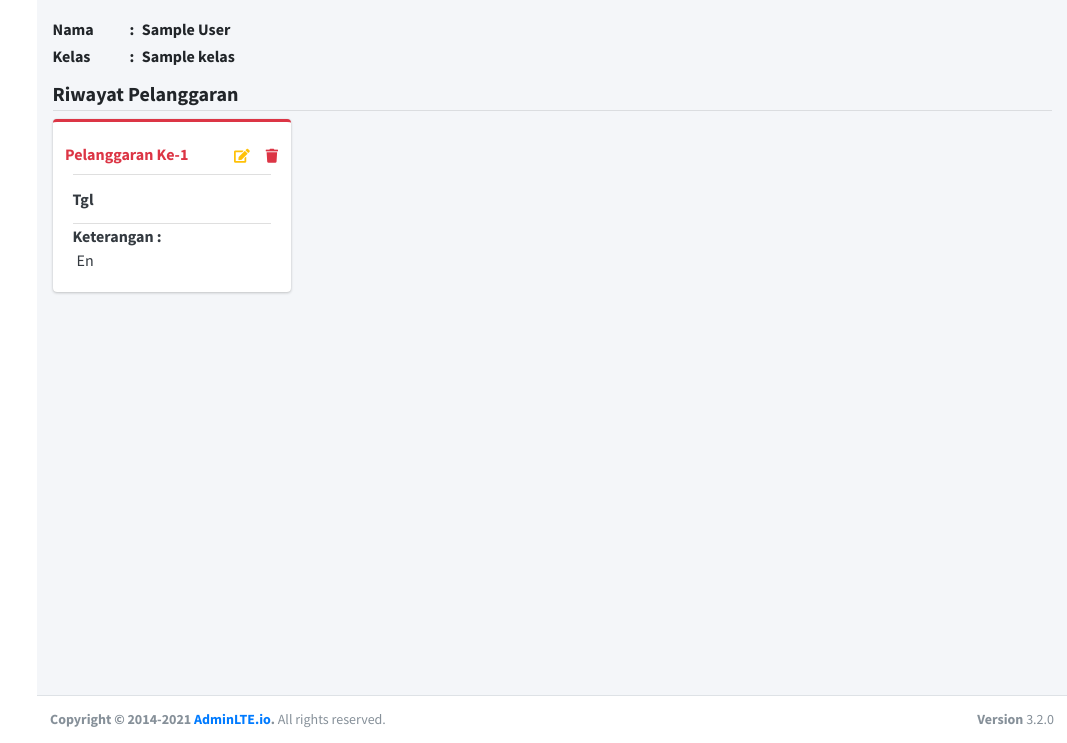
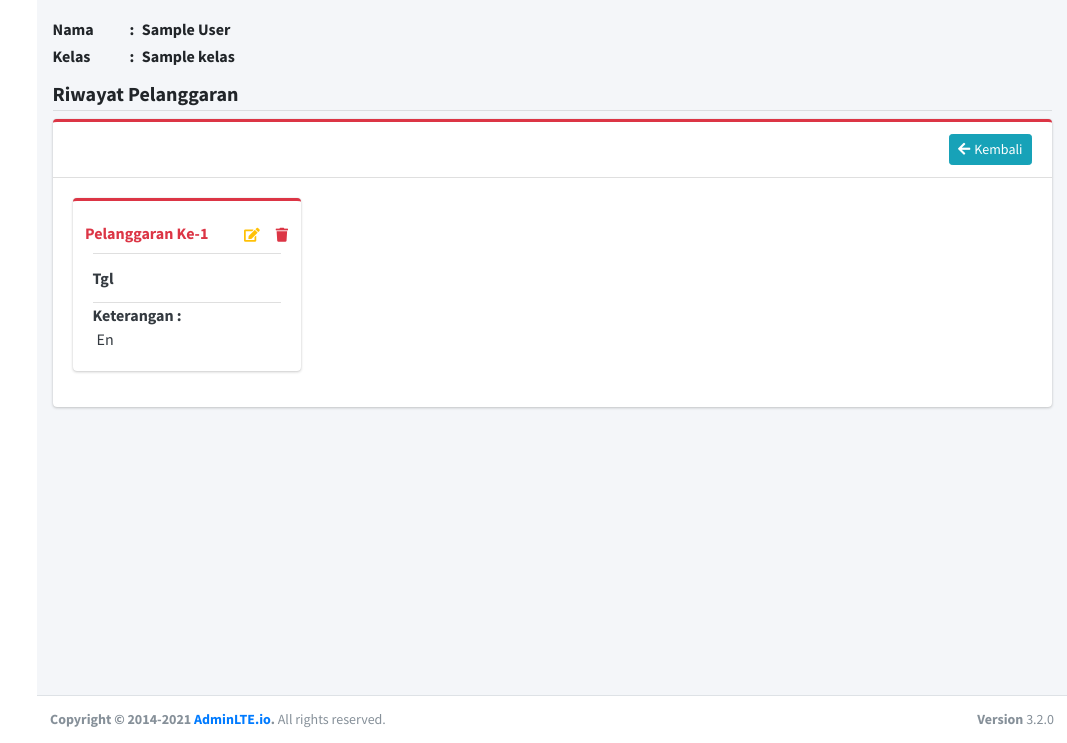
Before and after one commit to ariefendi992/sistem-monitoring, a Python web app: template app/site/templates/guru_bk/modul/pelanggaran/detail-all-pelanggaran.html in a window 1280 px wide. Shown: the part 57-800 px from the top of the page, without its empty margins (213-1280 px from the left). Run offline with Jinja, Linux system fonts and the light colour scheme; the template is opened without the code that fills it: most values are stand-ins (such as "Sample title", 1, 10 or a date in 2020); some libraries are stand-ins or nearby versions.

Commit message:
update display detail pelanggaran [#035]

```diff
--- a/app/site/templates/guru_bk/modul/pelanggaran/detail-all-pelanggaran.html
+++ b/app/site/templates/guru_bk/modul/pelanggaran/detail-all-pelanggaran.html
@@ -44,6 +44,14 @@
   </div>
 </div>
 <div class="row">
+  <div class="col">
+    <div class="card card-outline card-red">
+      <div class="card-header">
+        <button class="btn btn-sm btn-info float-right" onclick="history.back()"><i
+            class="fas fa-arrow-left mr-1"></i>Kembali</button>
+      </div>
+      <div class="card-body">
+        <div class="row">
           {% for item in riwayat %}
           <div class="col-md-3">
             <div class="card card-danger card-outline">
@@ -53,12 +61,12 @@
                     Pelanggaran Ke-{{loop.index}}
                   </p>
                   <div class="row">
-            <a href="#" class="btn btn-sm btn-outline-warning border-0 " data-toggle="tooltip" data-placement="left"
-              title="Edit data?">
+                    <a href="#" class="btn btn-sm btn-outline-warning border-0 " data-toggle="tooltip"
+                      data-placement="left" title="Edit data?">
                       <i class="fas fa-edit"></i>
                     </a>
-            <a href="#" class="btn btn-sm btn-outline-danger border-0" data-toggle="tooltip" data-placement="right"
-              title="Delete data?">
+                    <a href="#" class="btn btn-sm btn-outline-danger border-0" data-toggle="tooltip"
+                      data-placement="right" title="Delete data?">
                       <i class="fas fa-trash"></i>
                     </a>
                   </div>
@@ -80,6 +88,10 @@
           </div>
           {% endfor %}
         </div>
+      </div>
+    </div>
+  </div>
+</div>
 {% endblock content %}
 {% block js %}
 <script>
```
Lines whose indentation alone changed are shown as unchanged.
